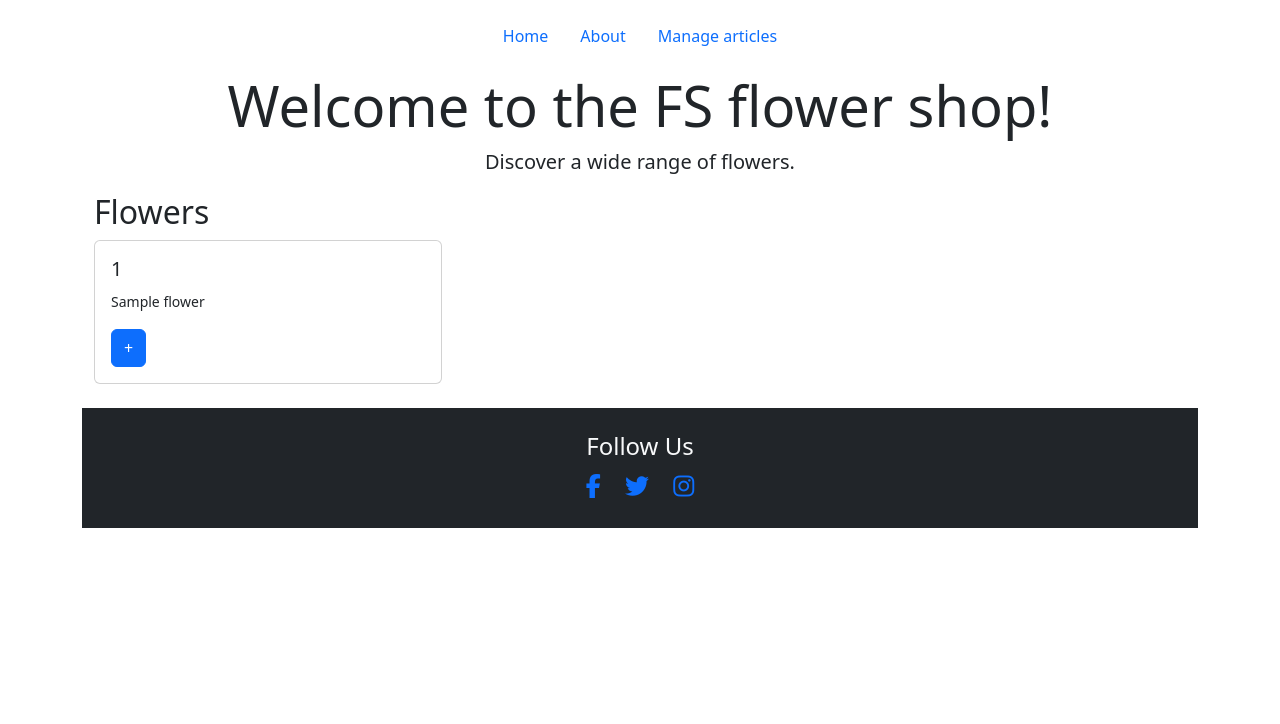
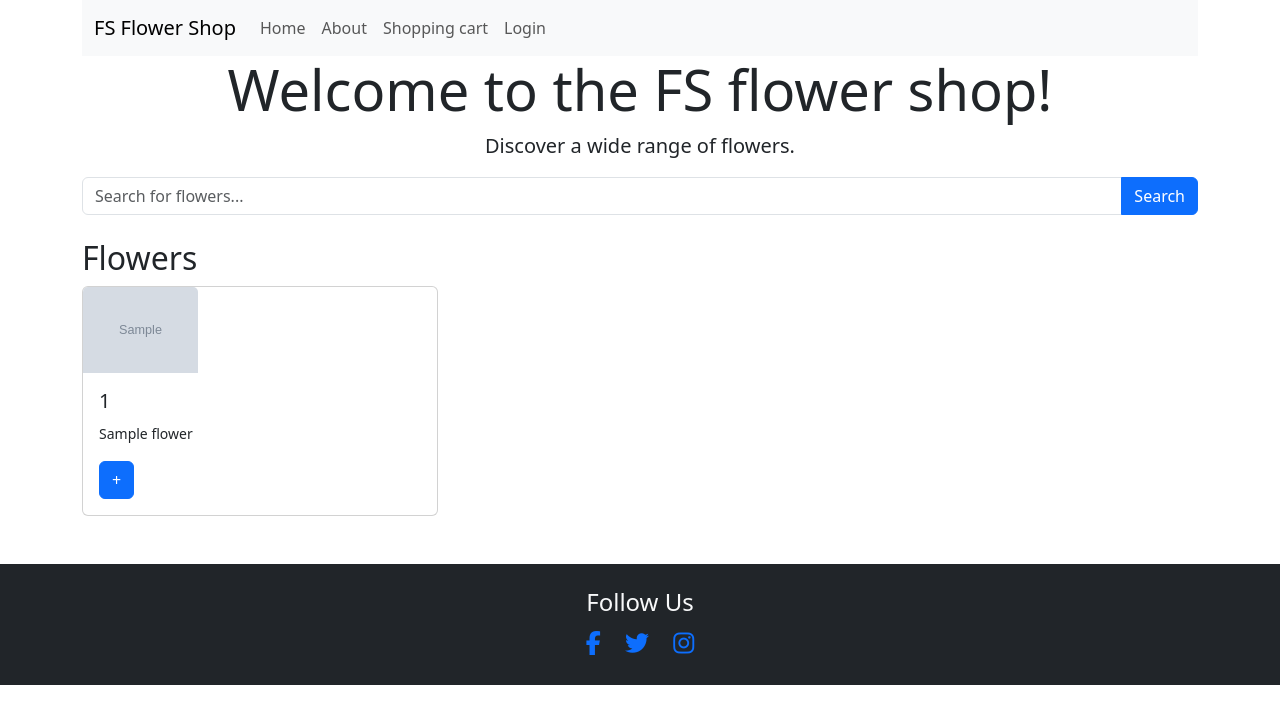
Before and after one commit to Fatemehsabaghjafari/Web-Development-final-assignment, a PHP site: page / in a window 1280 px wide. Shown: the top 724 px of the page. Run offline with PHP 8.4, Linux system fonts and the light colour scheme; tables that the repository leaves empty or names only in its code hold one stand-in row (values such as "Sample post"); grey boxes marked "Sample" are stand-in pictures.

Commit message:
complete route and api also some design was added

```diff
--- a/app/controllers/homecontroller.php
+++ b/app/controllers/homecontroller.php
@@ -1,28 +1,14 @@
 <?php
-namespace App\Controllers;
+require __DIR__ . '/../services/flowerservice.php';
+require __DIR__ . '/controller.php';
 
-use App\Services\FlowerService;
+class HomeController extends Controller  {
+    // private $flowerService;
 
-//require __DIR__ . '/controller.php';
-require __DIR__ . '/../services/flowerservice.php';
-
-
-//extends Controller
-class HomeController {
-  private $flowerService;
-
-    public function __construct(FlowerService $flowerService) {
-        $this->flowerService = $flowerService;
+    public function index() {
+      // $this->flowerService = $flowerService;
+      //  $model = $this->flowerService->getAll();
+        include '../views/home/index.php';
     }
 
-    public function index() {
-        $model = $this->flowerService->getAll();
-        include '../views/home/index.php';
-    }
-    public function login() {
-      include '../views/home/login.php';
-  }
-    public function about() {
-        include '../views/home/about.php';
-    }
 }
--- a/app/models/flower.php
+++ b/app/models/flower.php
@@ -4,5 +4,6 @@ class Flower {
 public $id;
 public $name;
 public $color;
+public $image_url;
 
 }
--- a/app/patternrouter.php
+++ b/app/patternrouter.php
@@ -1,7 +1,7 @@
 <?php
-
 class PatternRouter
 {
+
     private function stripParameters($uri)
     {
         if (str_contains($uri, '?')) {
@@ -10,67 +10,63 @@ class PatternRouter
         return $uri;
     }
 
-    private function loadController($controllerName, $api = false)
-    {
-        // Adjust the namespace based on API or regular controllers
-        $namespace = $api ? '\\app\\api\\controllers\\' : '\\app\\controllers\\';
-
-        // Adjust the path based on API or regular controllers
-        $path = $api ? 'api/controllers/' : 'controllers/';
-
-        // Load the file with the controller class
-        $filename = __DIR__ . "/$path$controllerName.php";
-
-        $controllerFullName = $namespace . $controllerName;
-
-        if (file_exists($filename)) {
-            require_once $filename;
-        } else {
-            throw new \Exception('Controller not found', 404);
-        }
-
-        return $controllerFullName;
-    }
-
     public function route($uri)
     {
-        try {
-            // Check if we are requesting an API route
+        // Path algorithm
+        // pattern = /controller/method
+
+        // check if we are requesting an api route
         $api = false;
         if (str_starts_with($uri, "api/")) {
             $uri = substr($uri, 4);
             $api = true;
         }
 
-            // Set default controller/method
-            $defaultController = 'home';
-            $defaultMethod = 'index';
+        // set default controller/method
+        $defaultcontroller = 'home';
+        $defaultmethod = 'index';
 
-            // Ignore query parameters
+        // ignore query parameters
         $uri = $this->stripParameters($uri);
 
-            // Read controller/method names from URL
+        // read controller/method names from URL
         $explodedUri = explode('/', $uri);
 
-            $controllerName = ucfirst(empty($explodedUri[0]) ? $defaultController : $explodedUri[0]) . "Controller";
-            $methodName = empty($explodedUri[1]) ? $defaultMethod : $explodedUri[1];
+        if (!isset($explodedUri[0]) || empty($explodedUri[0])) {
+            $explodedUri[0] = $defaultcontroller;
+        }
+        $controllerName = $explodedUri[0] . "controller";
 
-            // Load the controller
-            $controllerFullName = $this->loadController($controllerName, $api);
+        if (!isset($explodedUri[1]) || empty($explodedUri[1])) {
+            $explodedUri[1] = $defaultmethod;
+        }
+        $methodName = $explodedUri[1];
 
-            // Instantiate the appropriate service based on API or regular controllers
-            $serviceNamespace = $api ? '\\App\\Services\\ArticleService' : '\\App\\Services\\FlowerService';
-            $service = new $serviceNamespace();
+        // load the file with the controller class
 
-            // Instantiate the controller and pass the service as a dependency
-            $controllerObj = new $controllerFullName($service);
+        $filename = __DIR__ . '/controllers/' . $controllerName . '.php';
+        if ($api) {
+            $filename = __DIR__ . '/api/controllers/' . $controllerName . '.php';
+        }
+        if (file_exists($filename)) {
+            require $filename;
+        } else {
+            http_response_code(404);
+            die();
+        }
+
+
+        // dynamically call relevant controller method
+
+        try {
+
+            $controllerObj = new $controllerName;
             $controllerObj->{$methodName}();
-        } catch (\Exception $e) {
-            // Log the exception or display a user-friendly error page
-            error_log($e->getMessage());
-            http_response_code($e->getCode() ?: 500);
-            // Display a user-friendly error page or message
-            echo 'Error: ' . $e->getMessage();
+
+        } catch (Exception $e) {
+
+            http_response_code(404);
+            die();
         }
     }
 }
--- a/app/repositories/flowerrepository.php
+++ b/app/repositories/flowerrepository.php
@@ -8,12 +8,24 @@ public function __construct() {
     include(__DIR__ . '/../config/dbconfig.php');
 $this->db = new PDO("$type:host=$servername;dbname=$dbname",
 $username, $password);
-}
-public function getAll() {
+    }
+
+    public function getAll() {
     $stmt = $this->db->query('SELECT * FROM flowers');
     $flowers = $stmt->fetchAll(PDO::FETCH_CLASS, 'App\\Models\\Flower');
     return $flowers;
 
-}
+    }
+    public function searchByName($searchQuery)
+    {
+        $searchValue = '%' . $searchQuery . '%';
+        $sql = 'SELECT * FROM flowers WHERE name LIKE :searchQuery';
+        $stmt = $this->db->prepare($sql);
+        $stmt->bindParam(':searchQuery', $searchValue, PDO::PARAM_STR);
+        $stmt->execute();
+
+        $flowers = $stmt->fetchAll(PDO::FETCH_CLASS, 'App\\Models\\Flower');
+        return $flowers;
+    }
 
 }
--- a/app/repositories/userrepository.php
+++ b/app/repositories/userrepository.php
@@ -1,5 +1,6 @@
 <?php
 namespace App\Repositories;
+require_once __DIR__ . '/../models/user.php';
 use PDO;
 class UserRepository {
 private $db;
--- a/app/views/header.php
+++ b/app/views/header.php
@@ -7,12 +7,32 @@
 <body>
     <main>
         <div class="container">
-    <header class="d-flex justify-content-center py-3">
-      <ul class="nav nav-pills">
+            <!-- Navbar section -->
+            <nav class="navbar navbar-expand-lg navbar-light bg-light">
+                <div class="container-fluid">
+                    <a class="navbar-brand" href="/">FS Flower Shop</a>
+                    <button class="navbar-toggler" type="button" data-bs-toggle="collapse" data-bs-target="#navbarNav" aria-controls="navbarNav" aria-expanded="false" aria-label="Toggle navigation">
+                        <span class="navbar-toggler-icon"></span>
+                    </button>
+                    <div class="collapse navbar-collapse" id="navbarNav">
+                        <ul class="navbar-nav">
                             <li class="nav-item"><a href="/" class="nav-link">Home</a></li>
                             <li class="nav-item"><a href="/about" class="nav-link">About</a></li>
-        <li class="nav-item"><a href="/article" class="nav-link">Manage articles</a></li>
+                            <li class="nav-item"><a href="/cart" class="nav-link">Shopping cart</a></li>
+                            <li class="nav-item"><a href="/login" class="nav-link">Login</a></li>
                         </ul>
-    </header>
                     </div>
+                </div>
+            </nav>
+            <!-- End Navbar section -->
+        </div>
+
         <div class="container">
+            <!-- Your main content goes here -->
+        </div>
+    </main>
+
+    <!-- Bootstrap JS (optional, only required if you want to use Bootstrap JavaScript features) -->
+    <script src="https://cdn.jsdelivr.net/npm/bootstrap@5.3.2/dist/js/bootstrap.bundle.min.js" integrity="sha384-C6RzsynM9kWDrMNeT87bh95OGNyZPhcTNXj1NW7RuBCsyN/o0jlpcV8Qyq46cDfL" crossorigin="anonymous"></script>
+</body>
+</html>
--- a/app/views/home/index.php
+++ b/app/views/home/index.php
@@ -25,6 +25,7 @@
 </head>
 
 <body>
+
     <?php
 include __DIR__ . '/../header.php';
 ?>
@@ -33,33 +34,36 @@ include __DIR__ . '/../header.php';
             <h1 class="display-4">Welcome to the FS flower shop!</h1>
             <p class="lead">Discover a wide range of flowers.</p>
         </div>
-    </div>
+  </div>
+
+  <section class="container mb-4">
+
+        <form action="/app/views/home/index.php" method="GET" class="mb-4">
+
+            <div class="input-group">
+                <input type="text" class="form-control" placeholder="Search for flowers..." name="query">
+                <button type="submit" class="btn btn-primary">Search</button>
+            </div>
+        </form>
+
+        <h2> Flowers </h2>
+
+        <div class="row">
+            <?php
+            // Include the FlowerRepository and fetch filtered flowers
+           // require_once __DIR__ . '/../../repositories/FlowerRepository.php';
+            $flowerRepository = new \App\Repositories\FlowerRepository();
+            $searchQuery = isset($_GET['query']) ? $_GET['query'] : '';
+            $filteredFlowers = $flowerRepository->searchByName($searchQuery);
+
+            // Render the filtered flowers
+            include 'render-flowers.php';
+            ?>
+        </div>
+    </section>
+
  <!-- Product Section -->
- <section>
-        <div class="container">
-            <h2>Flowers</h2>
-            <div class="row">
-                <?php
 
-                foreach ($model as $flower) {
-                ?>
-                    <div class="col-md-4 col-sm-6 col-12 mb-4">
-                        <div class="card">
-
-                            <div class="card-body">
-                                <h5 class="card-title"><?= $flower->id ?></h5>
-                                <p class="card-text"><small><?= $flower->name ?></small></p>
-
-                                <button class="btn btn-primary">+</button>
-                            </div>
-                        </div>
-                    </div>
-                <?php
-                }
-                ?>
-            </div>
-        </div>
- </section>
 
  <footer class="bg-dark text-light py-4">
         <div class="container text-center">
--- /dev/null
+++ b/app/views/home/render-flowers.php
@@ -0,0 +1,16 @@
+<?php
+foreach ($filteredFlowers as $flower) {
+    ?>
+    <div class="col-md-4 col-sm-6 col-12 mb-4">
+        <div class="card">
+            <img src="<?= $flower->image_url ?>" class="card-img-top" alt="<?= $flower->name ?> Image">
+            <div class="card-body">
+                <h5 class="card-title"><?= $flower->id ?></h5>
+                <p class="card-text"><small><?= $flower->name ?></small></p>
+                <button class="btn btn-primary">+</button>
+            </div>
+        </div>
+    </div>
+    <?php
+}
+?>
--- /dev/null
+++ b/app/views/home/style.css
@@ -0,0 +1,14 @@
+@import url('https://fonts.googleapis.com/css2?family=Quicksand:wght@400;500;700&display=swap');
+
+body {
+    font-family: 'Quicksand', sans-serif;
+}
+
+h1, h2 {
+    font-weight:700;
+}
+
+img {
+    max-width: 115px;
+    max-height: 100px;
+}
```
Also changed, not shown: app/api/controllers/articlecontroller.php (+2 -7 lines), app/api/controllers/flowerController.php (+43 -3 lines), app/controllers/aboutcontroller.php (added, +11 -0 lines), app/controllers/logincontroller.php (added, +9 -0 lines), app/views/home/login.php (+8 -2 lines). Lines whose indentation alone changed are shown as unchanged.
